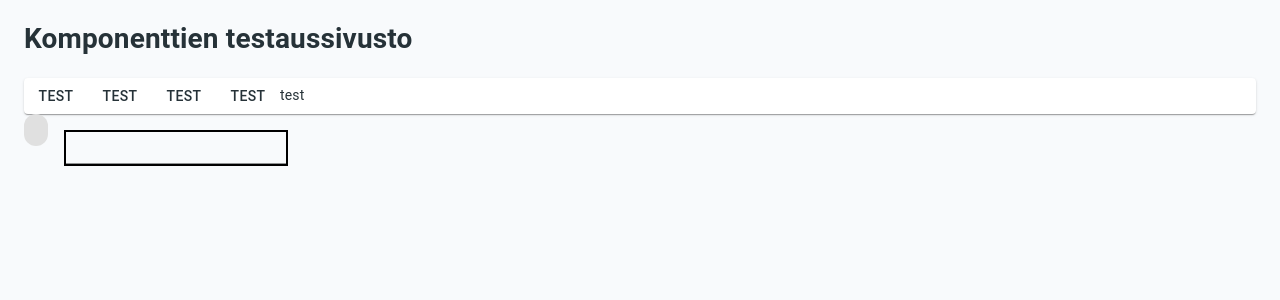
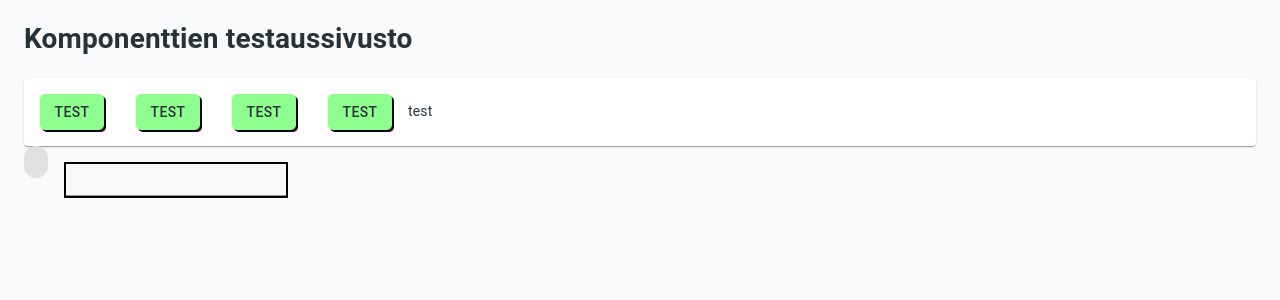
Before and after one commit to VirittamoHelsinki/Aava-frontend, a React (Create React App) app: page /test in a window 1280 px wide. Shown: the top 300 px of the page. Built offline with nearby package versions, Linux system fonts and the light colour scheme.

Commit message:
PropType checking, props conditional values and some fixes provided

```diff
--- a/src/components/Button/Button.js
+++ b/src/components/Button/Button.js
@@ -1,34 +1,15 @@
 import React from "react";
+import PropTypes from 'prop-types';
+import clsx from 'clsx';
+
 import MUIbutton from '@material-ui/core/Button';
 import { makeStyles } from '@material-ui/core/styles';
 import { colors } from "@material-ui/core";
 import { AddCircleOutline as AddButton, Settings, PersonAdd, PlayCircleOutline as PresentationAdd } from '@material-ui/icons';
 
 const useStyles = makeStyles((theme) => ({
-    login: {
-        width:"227px",
-        height:"53px",
-        backgroundColor:"#233550",
-        color:"white",
-        borderRadius:"5px",
-        boxShadow: "0px 3px 6px #00000029",
-        margin:"1rem"
-
-        // esimerkki:
-        // margin: "10px",
-        // minWidth: "1em",
-
-    },
-
-
-    basic: {
-        icons: {
-            add:AddButton,
-            settings:Settings,
-            addUser:PersonAdd,
-            addPresentation:PresentationAdd
-        },
-
+    root: props => (
+        props.look === 'login' ? {
                 color:"black",
                 textDecoration:"none",
                 fontWeight:"bold",
@@ -40,35 +21,58 @@ const useStyles = makeStyles((theme) => ({
                 borderRadius: "5px",
                 boxShadow: "0px 3px 6px #00000029",
                 margin:"1rem"
-
-    },
-
-    submit: {
-        '&:hover': {
-            // tänne hoveri
-        },
+        } :
+        props.look === 'basic' ? {
+                width:"227px",
+                height:"53px",
+                backgroundColor:"#233550",
+                color:"white",
+                borderRadius:"5px",
+                boxShadow: "0px 3px 6px #00000029",
+                margin:"1rem"
+        } :
+        props.look === 'submit' ? {
                 background:"#8EFF8E",
                 boxShadow: "2px 2px 0px #000000",
                 borderRadius: "5px",
-        margin:"1rem"
-    },
-
-    row: {
+                margin:"1rem",
+        } :
+        props.look === 'row' ? {
                 color:"white",
                 margin:"1rem"
-
-    }
+        } : { /*none*/ }
+        )
     }));
 
 export default
 function Button(props) {
-        const classes = useStyles();
+        const { root } = useStyles(props);
         return (
             <MUIbutton
-                className={props.className || "none"}
-
+                className={root}
+                startIcon={
+                    props.icon === 'AddButton' ?
+                        <AddButton /> :
+                    props.icon === 'Settings' ?
+                        <Settings /> :
+                    props.icon === 'PersonAdd' ?
+                        <PersonAdd /> :
+                    props.icon === 'PresentationAdd' ?
+                        <PresentationAdd /> :
+                    ""
+                }
+                {...props}
             >
                 {props.children || 'nappula'}
             </MUIbutton>
         );
 }
+
+Button.propTypes = {
+    look: PropTypes.oneOf(["submit", "basic", "login", "row"]).isRequired,
+    icon: PropTypes.string
+}
+
+Button.defaultProps = {
+    look: "submit"
+}
```
Lines whose indentation alone changed are shown as unchanged.
